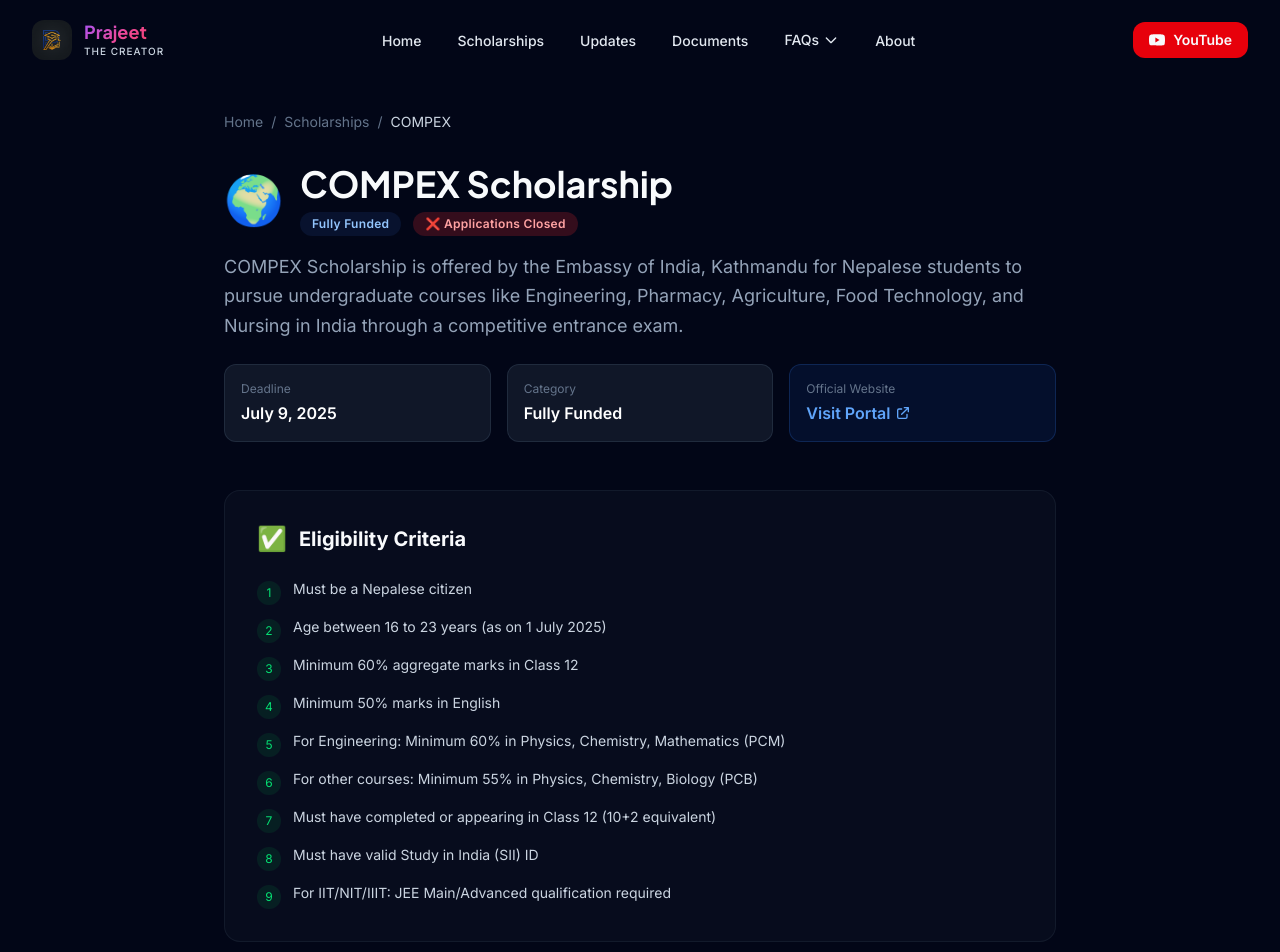
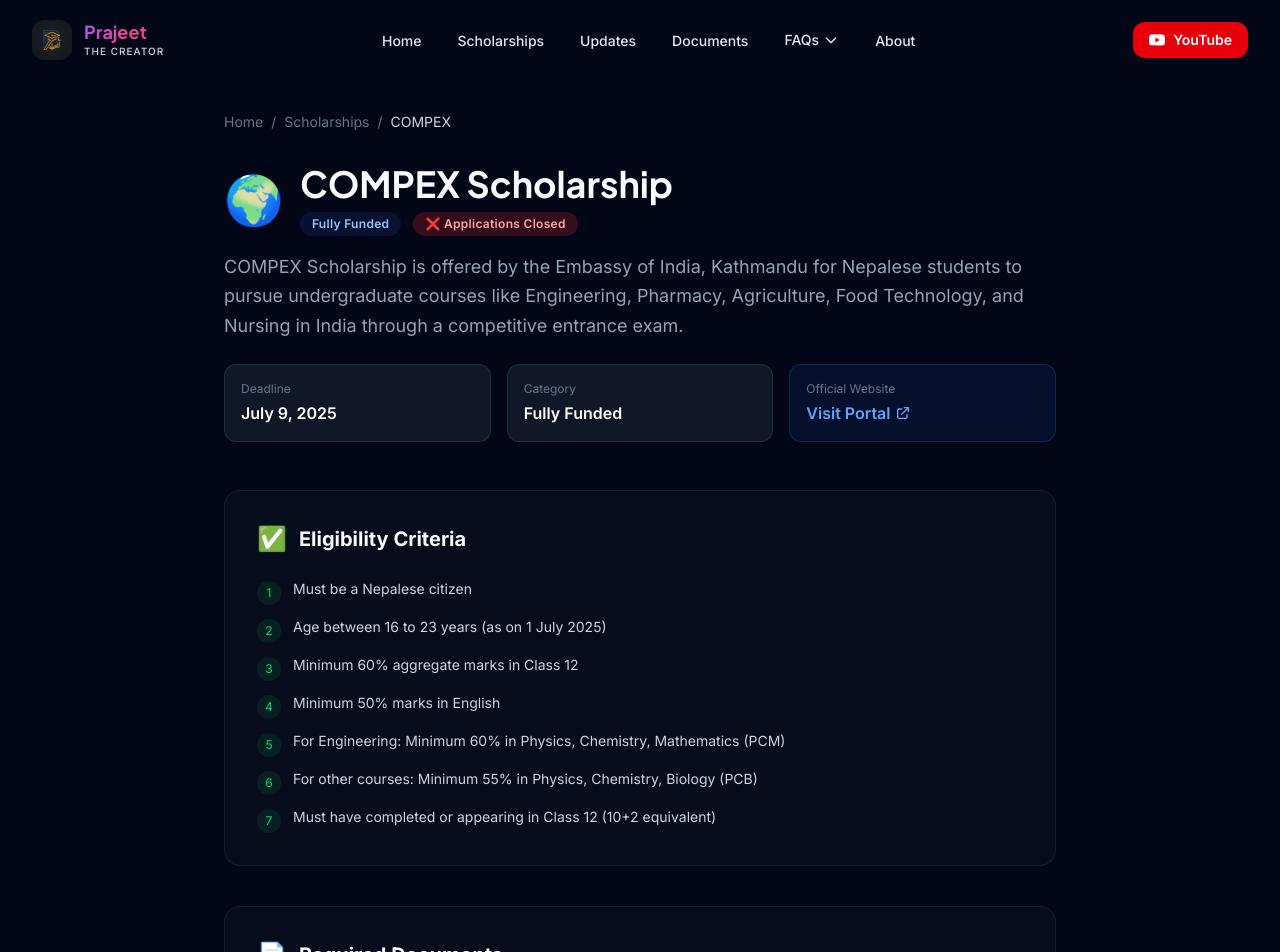
Before and after one commit to prajeet-shah/prajeet-the-creator, a Next.js app: page /scholarships/compex-scholarship in a window 1280 px wide. Shown: the top 952 px of the page. Built offline with nearby package versions, Linux system fonts and the light colour scheme.

Commit message:
update the scholarship page

```diff
--- a/src/data/scholarships.js
+++ b/src/data/scholarships.js
@@ -81,8 +81,6 @@ export const scholarships = [
       "For Engineering: Minimum 60% in Physics, Chemistry, Mathematics (PCM)",
       "For other courses: Minimum 55% in Physics, Chemistry, Biology (PCB)",
       "Must have completed or appearing in Class 12 (10+2 equivalent)",
-      "Must have valid Study in India (SII) ID",
-      "For IIT/NIT/IIIT: JEE Main/Advanced qualification required",
     ],
 
     documents: [
@@ -90,7 +88,6 @@ export const scholarships = [
       "Citizenship certificate (Nepal)",
       "Recent passport-size photograph",
       "Signature (scanned)",
-      "Study in India (SII) ID",
       "Valid email ID and mobile number",
       "School certificate for appearing candidates (if results not declared)",
       "Bank challan copy (after fee payment)",
```
